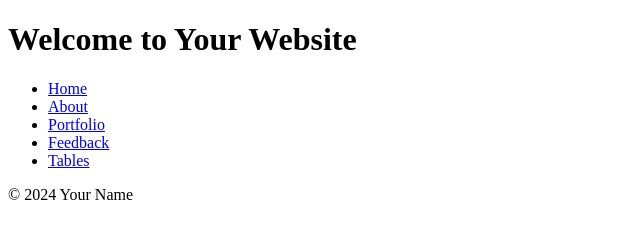
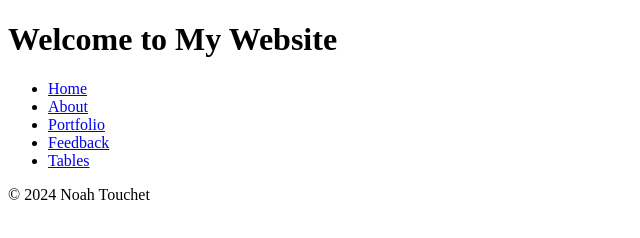
Before and after one commit to TouchetN4607/cti110, a plain HTML site: page Final_Project.html in a window 1280 px wide. Shown: the whole page, without its empty margins (0-640 px from the left). Drawn offline with Linux system fonts and the light colour scheme.

Commit message:
Final_Project.html

```diff
--- a/Final_Project.html
+++ b/Final_Project.html
@@ -4,11 +4,11 @@
 <head>
     <meta charset="UTF-8">
     <meta name="viewport" content="width=device-width, initial-scale=1.0">
-    <title>Your Website</title>
+    <title>My Website</title>
 </head>
 <body>
     <header>
-        <h1>Welcome to Your Website</h1>
+        <h1>Welcome to My Website</h1>
         <nav>
             <ul>
                 <li><a href="index.html">Home</a></li>
@@ -23,7 +23,7 @@
         <!-- Page-specific content goes here -->
     </main>
     <footer>
-        <p>&copy; 2024 Your Name</p>
+        <p>&copy; 2024 Noah Touchet</p>
     </footer>
 </body>
 </html>
```
